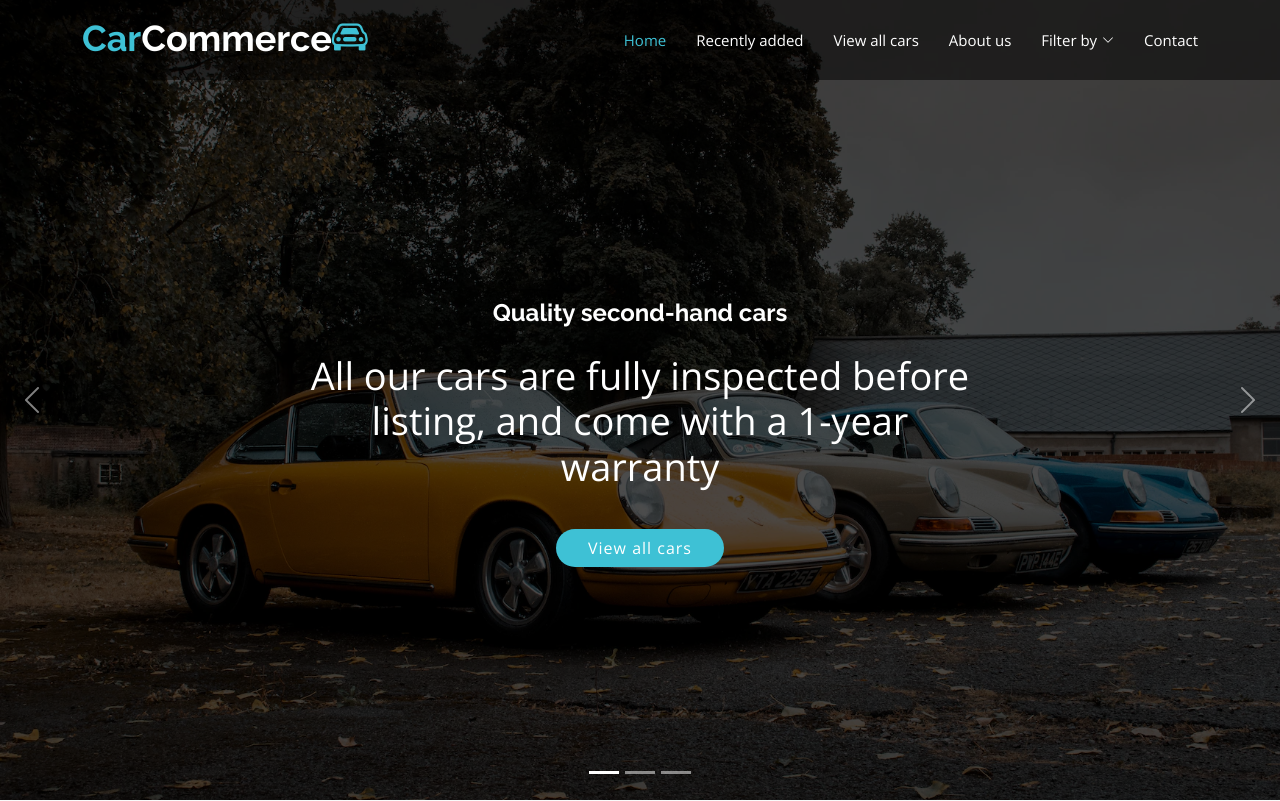
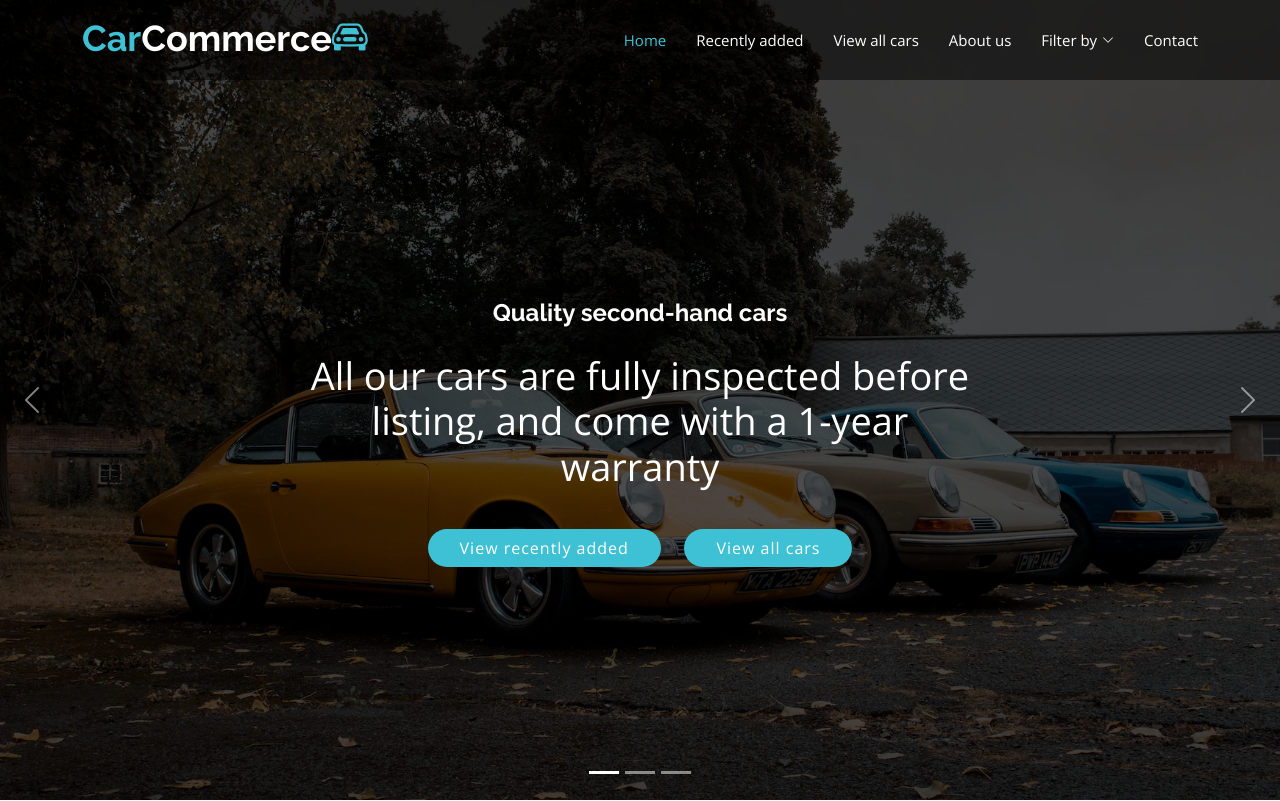
Before and after one commit to danelms/djangoCarCommerce, a Django app: page / in a window 1280 px wide. Shown: the top 801 px of the page. Run offline with Django 3.2, Linux system fonts and the light colour scheme; data comes from the database, SQL or seed files in the repository; some libraries are stand-ins or nearby versions.

Commit message:
buttons added home

```diff
--- a/carCommerce_project/carComm_app/templates/home.html
+++ b/carCommerce_project/carComm_app/templates/home.html
@@ -109,7 +109,8 @@
               <div class="container">
                 <h2 class="animate__animated animate__fadeInDown">Quality second-hand cars</h2>
                 <p class="animate__animated animate__fadeInUp">All our cars are fully inspected before listing, and come with a 1-year warranty</p>
-                <a href="#about" class="btn-get-started scrollto animate__animated animate__fadeInUp">View all cars</a>
+                <a href="#about" class="btn-get-started scrollto animate__animated animate__fadeInUp">View recently added</a>
+                <a href="#" class="btn-get-started scrollto animate__animated animate__fadeInUp">View all cars</a>
               </div>
             </div>
           </div>
@@ -119,7 +120,8 @@
               <div class="container">
                 <h2 class="animate__animated animate__fadeInDown">Fantastic choice</h2>
                 <p class="animate__animated animate__fadeInUp">We stock a wide variety of cars, from classics to the almost-new</p>
-                <a href="#about" class="btn-get-started scrollto animate__animated animate__fadeInUp">View all cars</a>
+                <a href="#about" class="btn-get-started scrollto animate__animated animate__fadeInUp">View recently added</a>
+                <a href="#" class="btn-get-started scrollto animate__animated animate__fadeInUp">View all cars</a>
               </div>
             </div>
           </div>
@@ -129,7 +131,8 @@
               <div class="container">
                 <h2 class="animate__animated animate__fadeInDown">Helping you save <i class="bi bi-piggy-bank-fill"></i></h2>
                 <p class="animate__animated animate__fadeInUp">All our cars are competitively priced, considering their great condition</p>
-                <a href="#about" class="btn-get-started scrollto animate__animated animate__fadeInUp">View all cars</a>
+                <a href="#about" class="btn-get-started scrollto animate__animated animate__fadeInUp">View recently added</a>
+                <a href="#" class="btn-get-started scrollto animate__animated animate__fadeInUp">View all cars</a>
               </div>
             </div>
           </div>
```
